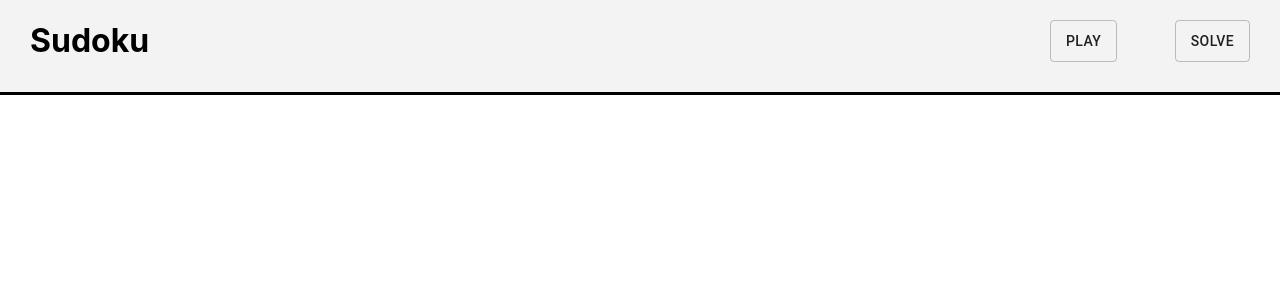
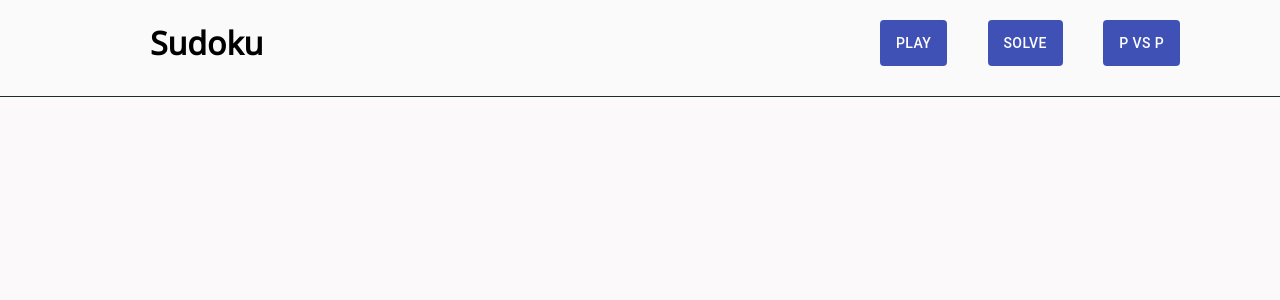
Before and after one commit to legendsovermyths/Soduku_WebApp, a React (Create React App) app: page / in a window 1280 px wide. Shown: the top 300 px of the page. Built offline with nearby package versions, Linux system fonts and the light colour scheme.

Commit message:
navbar modified

```diff
--- a/public/index.html
+++ b/public/index.html
@@ -1,6 +1,10 @@
 <!DOCTYPE html>
 <html lang="en">
   <head>
+    <link rel="preconnect" href="https://fonts.gstatic.com">
+    <link href="https://fonts.googleapis.com/css2?family=Noto+Sans&display=swap" rel="stylesheet">
+    <link rel="preconnect" href="https://fonts.gstatic.com">
+    <link href="https://fonts.googleapis.com/css2?family=Fredoka+One&display=swap" rel="stylesheet">
     <meta charset="utf-8" />
     <link rel="icon" href="%PUBLIC_URL%/favicon.ico" />
     <meta name="viewport" content="width=device-width, initial-scale=1" />
--- a/src/App.css
+++ b/src/App.css
@@ -1,38 +1,3 @@
 .App {
   text-align: center;
 }
-
-.App-logo {
-  height: 40vmin;
-  pointer-events: none;
-}
-
-@media (prefers-reduced-motion: no-preference) {
-  .App-logo {
-    animation: App-logo-spin infinite 20s linear;
-  }
-}
-
-.App-header {
-  background-color: #282c34;
-  min-height: 100vh;
-  display: flex;
-  flex-direction: column;
-  align-items: center;
-  justify-content: center;
-  font-size: calc(10px + 2vmin);
-  color: white;
-}
-
-.App-link {
-  color: #61dafb;
-}
-
-@keyframes App-logo-spin {
-  from {
-    transform: rotate(0deg);
-  }
-  to {
-    transform: rotate(360deg);
-  }
-}
--- a/src/Navbar.css
+++ b/src/Navbar.css
@@ -1,16 +1,18 @@
 .Navbar {
-  padding-left: 30px;
+  padding-left: 150px;
   padding-bottom: 10px;
   display: flex;
   justify-content: space-between;
-  background-color: #f4f3f3;
-  border-bottom: solid;
+  background-color: #fafafa;
+  border-bottom: 1px solid;
+  border-color: #1c2b2d;
+  font-family: "Noto Sans", sans-serif;
 }
 .Navbar__Sidemenu {
   margin-top: 20px;
   margin-bottom: 20px;
-  margin-right: 30px;
-  width: 200px;
+  margin-right: 100px;
+  width: 300px;
   display: flex;
   justify-content: space-between;
 }
--- a/src/Navbar.js
+++ b/src/Navbar.js
@@ -9,8 +9,15 @@ function Navbar() {
         <h1>Sudoku</h1>
       </div>
       <div className='Navbar__Sidemenu'>
-        <Button variant='outlined'>Play</Button>
-        <Button variant='outlined'>Solve</Button>
+        <Button variant='contained' color='primary' disableElevation>
+          Play
+        </Button>
+        <Button variant='contained' color='primary' disableElevation>
+          Solve
+        </Button>
+        <Button variant='contained' color='primary' disableElevation>
+          P vs P
+        </Button>
       </div>
     </div>
   );
--- a/src/index.css
+++ b/src/index.css
@@ -1,13 +1,14 @@
 body {
+  background-color: #fbf9fa;
   margin: 0;
-  font-family: -apple-system, BlinkMacSystemFont, 'Segoe UI', 'Roboto', 'Oxygen',
-    'Ubuntu', 'Cantarell', 'Fira Sans', 'Droid Sans', 'Helvetica Neue',
+  font-family: -apple-system, BlinkMacSystemFont, "Segoe UI", "Roboto", "Oxygen",
+    "Ubuntu", "Cantarell", "Fira Sans", "Droid Sans", "Helvetica Neue",
     sans-serif;
   -webkit-font-smoothing: antialiased;
   -moz-osx-font-smoothing: grayscale;
 }
 
 code {
-  font-family: source-code-pro, Menlo, Monaco, Consolas, 'Courier New',
+  font-family: source-code-pro, Menlo, Monaco, Consolas, "Courier New",
     monospace;
 }
```
